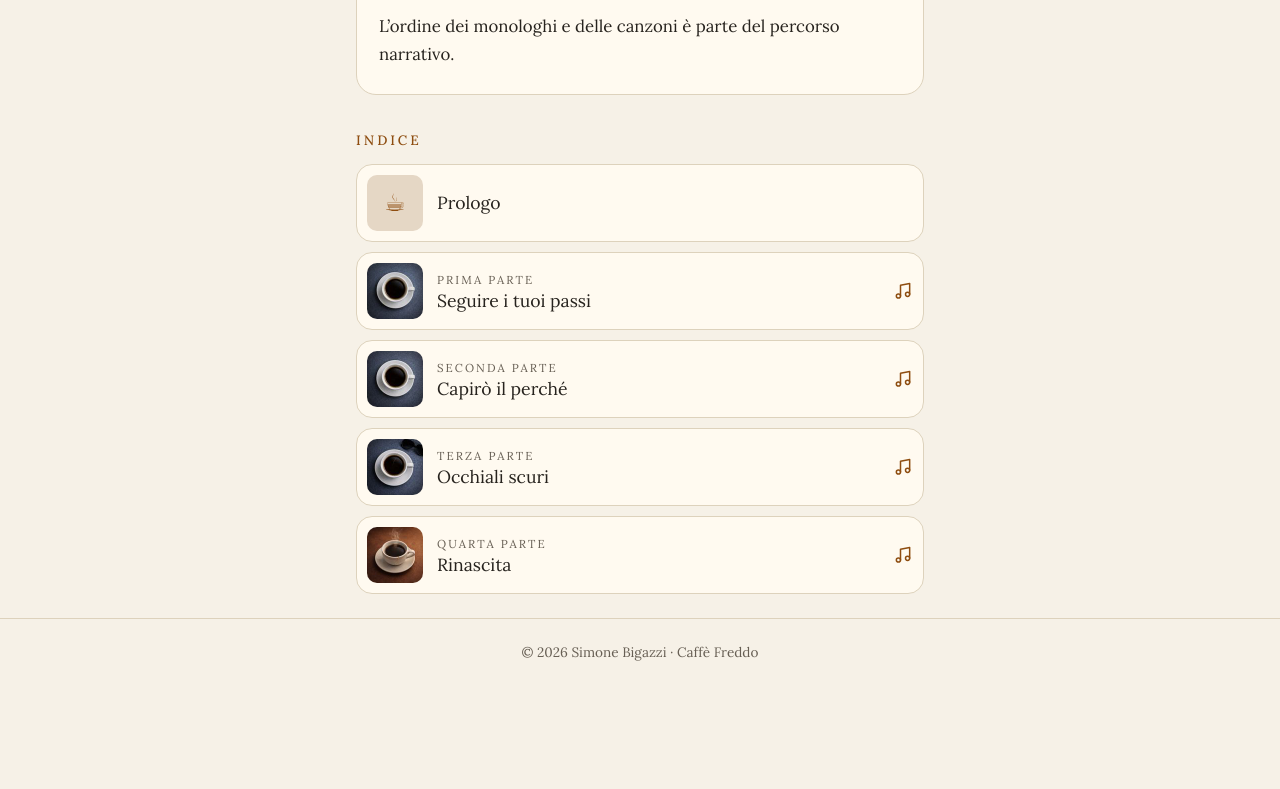
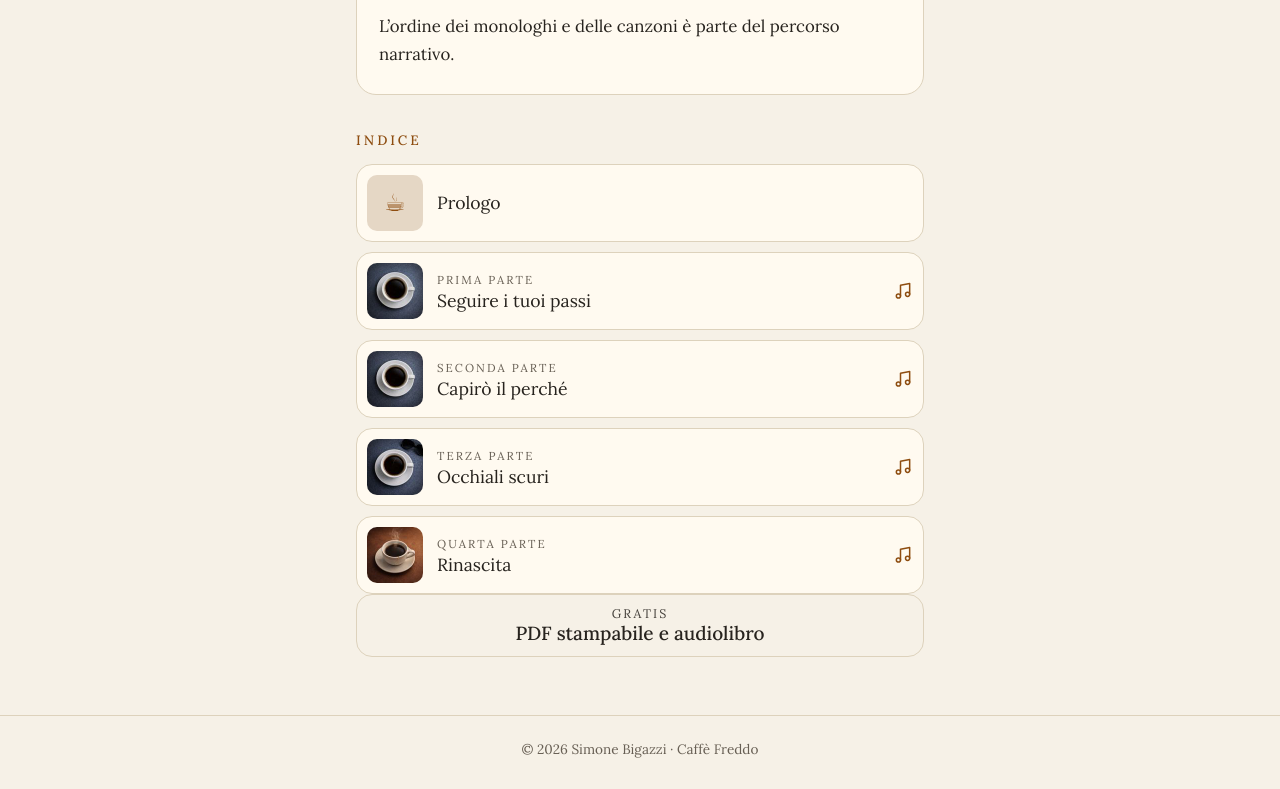
Before and after one commit to Simone-NeverStudio/caffe-freddo, a plain HTML site: page index.html in a window 1280 px wide. Shown: the part 1630-2419 px from the top of the page. Before the commit the page ends 2322 px from the top, so only its background shows below. Drawn offline with Linux system fonts and the light colour scheme.

Commit message:
Update index.html

```diff
--- a/index.html
+++ b/index.html
@@ -59,6 +59,7 @@
 <li><a href="terza-parte.html"><img src="images/parte-03-thumb.jpg" width="56" height="56" alt="" loading="lazy"><span><span class="e">Terza parte</span><span class="t">Occhiali scuri</span></span><span class="n" title="Con canzone"><svg viewBox="0 0 24 24" fill="none" stroke="currentColor" stroke-width="1.8" stroke-linecap="round" stroke-linejoin="round" aria-hidden="true"><path d="M9 18V5l11-2v13"/><circle cx="6.5" cy="18" r="2.5"/><circle cx="17.5" cy="16" r="2.5"/></svg></span></a></li>
 <li><a href="quarta-parte.html"><img src="images/parte-04-thumb.jpg" width="56" height="56" alt="" loading="lazy"><span><span class="e">Quarta parte</span><span class="t">Rinascita</span></span><span class="n" title="Con canzone"><svg viewBox="0 0 24 24" fill="none" stroke="currentColor" stroke-width="1.8" stroke-linecap="round" stroke-linejoin="round" aria-hidden="true"><path d="M9 18V5l11-2v13"/><circle cx="6.5" cy="18" r="2.5"/><circle cx="17.5" cy="16" r="2.5"/></svg></span></a></li>
 </ol>
+<p style="text-align:center;margin:0 0 34px"><a class="btn ghost" href="risorse.html"><small>Gratis</small><span>PDF stampabile e audiolibro</span></a></p>
 </main>
 <footer><p>© 2026 Simone Bigazzi · Caffè Freddo</p></footer>
 <script src="js/app.js" defer></script>
```
